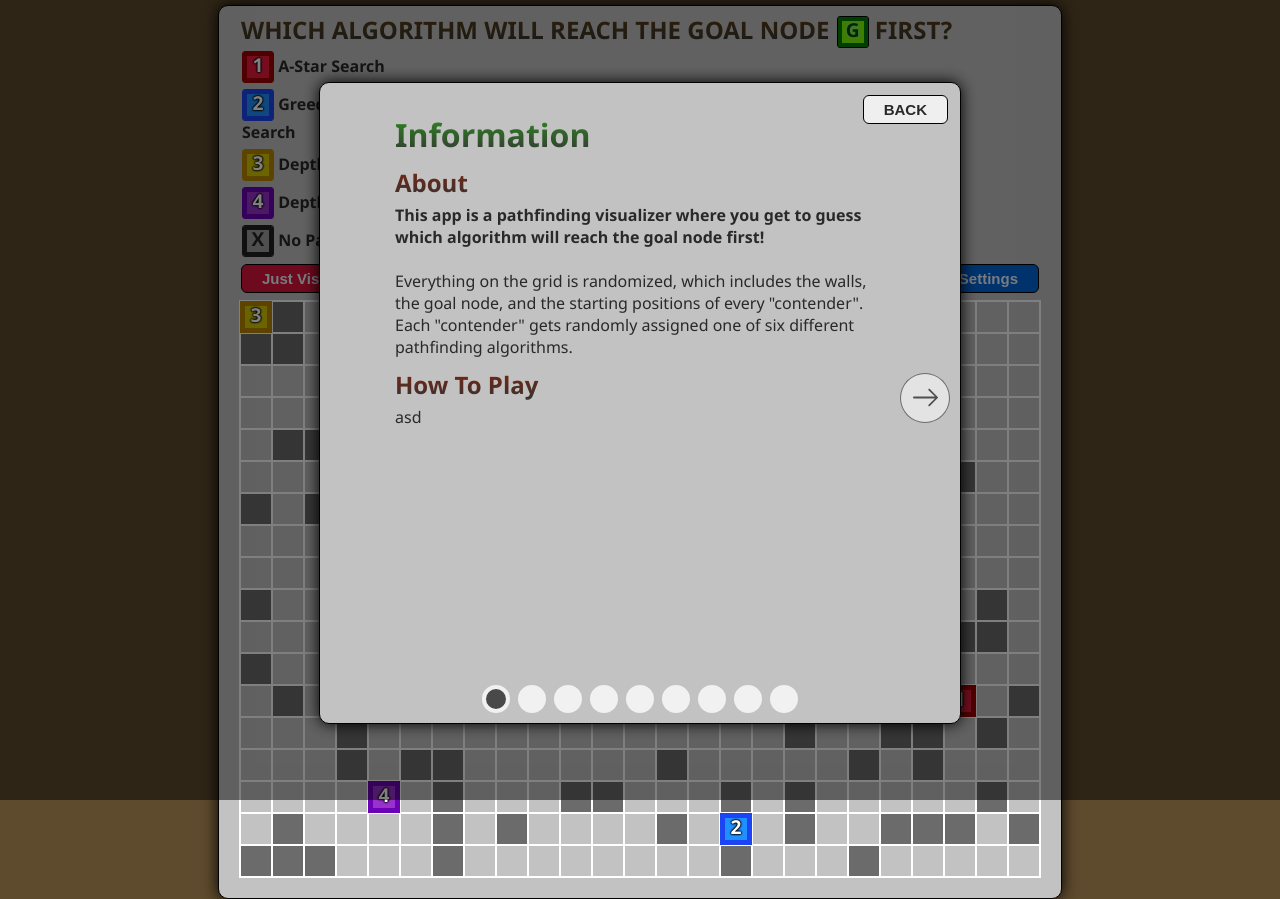
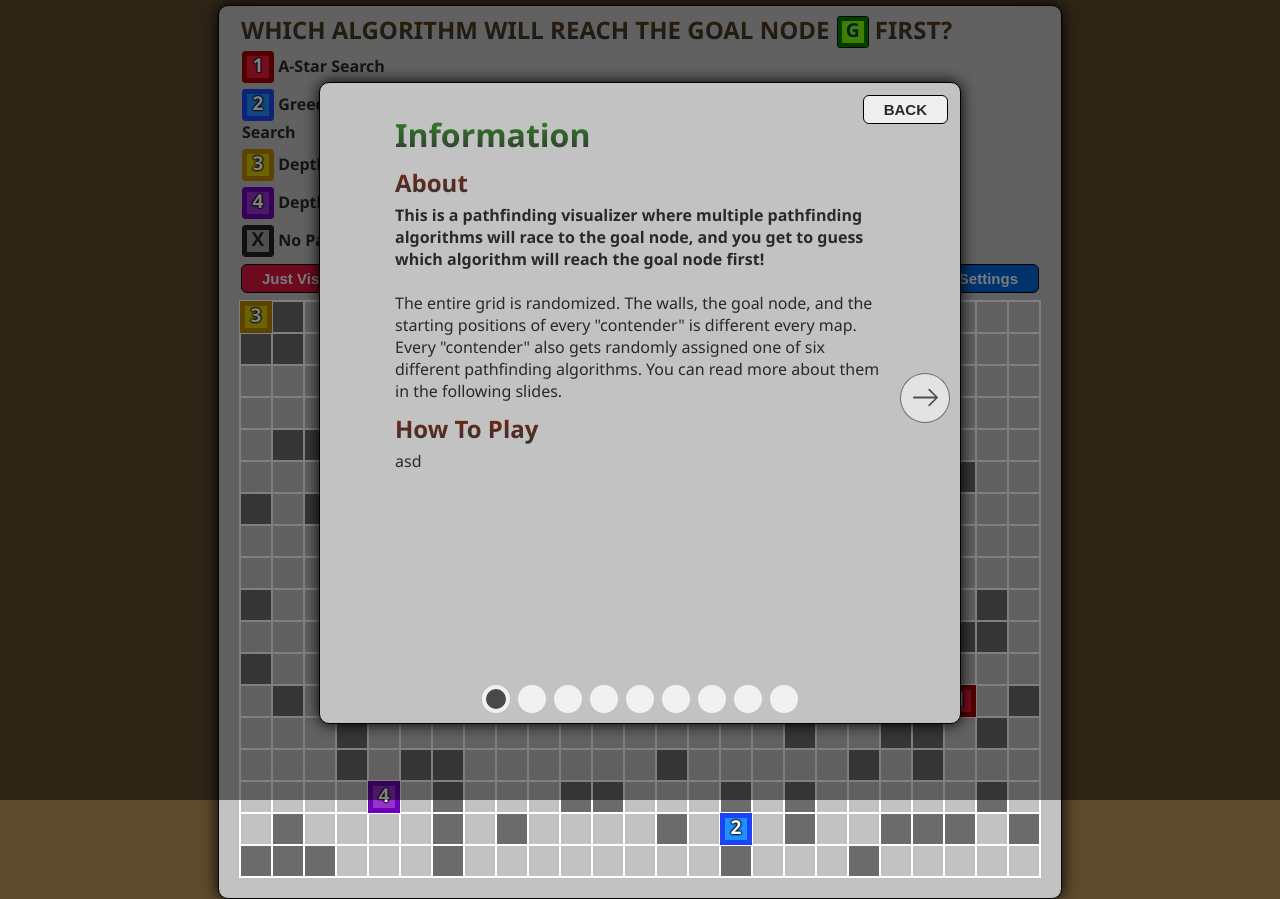
Before and after one commit to vik-ma/pathfinding-race, a React (Create React App) app: page / in a window 1280 px wide. Both pictures are taken after a click on the button "Information". Built offline with nearby package versions, Linux system fonts and the light colour scheme.

Commit message:
Updated About info section

```diff
--- a/src/InfoSliders/AlgoInfo.js
+++ b/src/InfoSliders/AlgoInfo.js
@@ -7,15 +7,17 @@ export const AlgoInfo = [
         <h2 className="infoSubTitle">About</h2>
         <p>
           <div className="specialInfoText">
-            This app is a pathfinding visualizer where you get to guess which
+            This is a pathfinding visualizer where multiple pathfinding
+            algorithms will race to the goal node, and you get to guess which
             algorithm will reach the goal node first!
           </div>
           <br />
           <br />
-          Everything on the grid is randomized, which includes the walls, the
-          goal node, and the starting positions of every "contender". Each
-          "contender" gets randomly assigned one of six different pathfinding
-          algorithms.
+          The entire grid is randomized. The walls, the goal node, and the
+          starting positions of every "contender" is different every map. Every
+          "contender" also gets randomly assigned one of six different
+          pathfinding algorithms. You can read more about them in the following
+          slides.
         </p>
         <h2 className="infoSubTitle">How To Play</h2>
         <p>asd</p>
```
